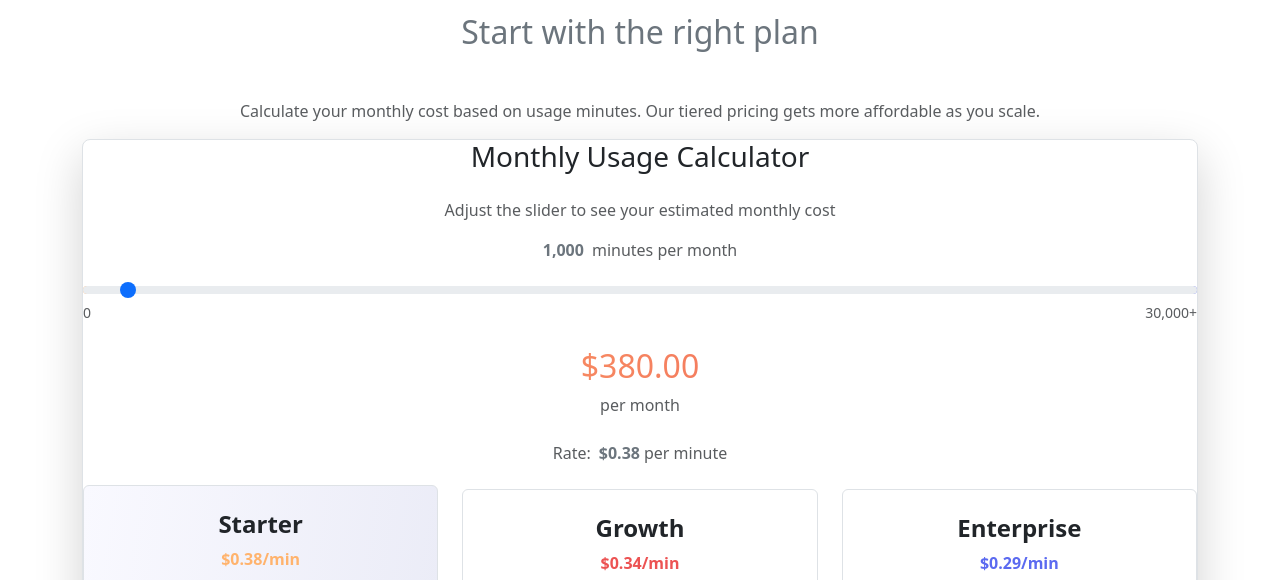
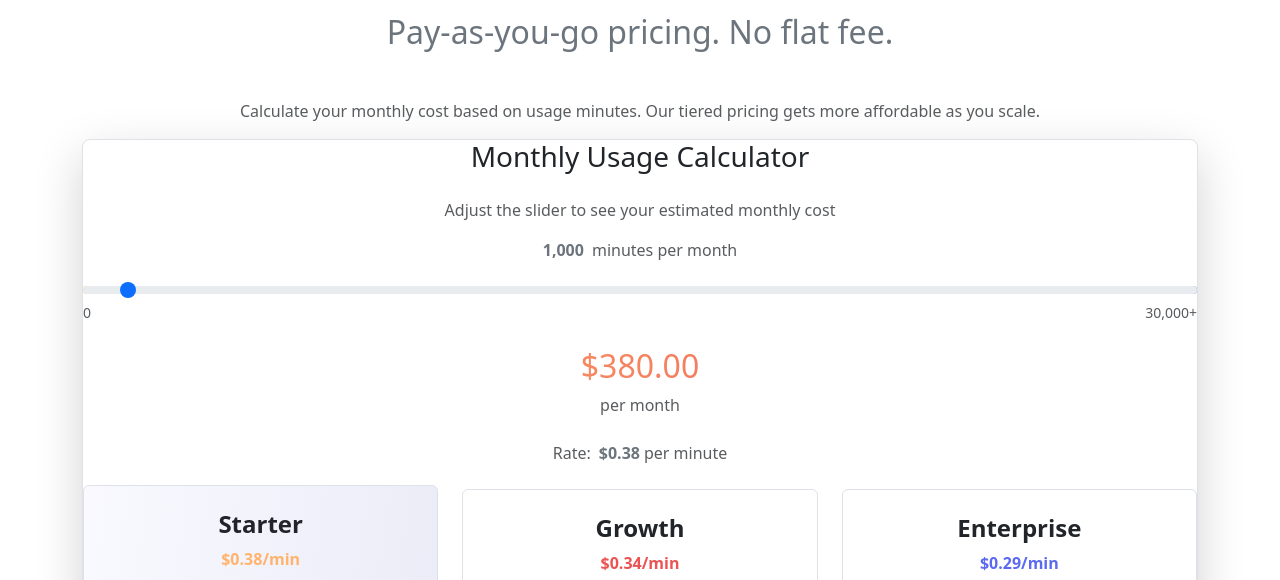
Before and after one commit to aruxe/exempt, a plain HTML site: page pricing.html in a window 1280 px wide. Shown: the part 206-786 px from the top of the page. Drawn offline with nearby package versions, Linux system fonts and the light colour scheme.

Commit message:
Update pricing.html

```diff
--- a/pricing.html
+++ b/pricing.html
@@ -79,7 +79,7 @@
       <section class="pt-24 pb-32 bg-white overflow-hidden">
         <div class="container">
           <div class="mw-md-xl mx-auto text-center mb-16">
-            <h2 class="fs-10 text-secondary mb-5">Start with the right plan</h2>
+            <h2 class="fs-10 text-secondary mb-5">Pay‑as‑you‑go pricing. No flat fee.</h2>
             <p class="text-muted mb-8">Calculate your monthly cost based on usage minutes. Our tiered pricing gets more affordable as you scale.</p>
           </div>
 
```
